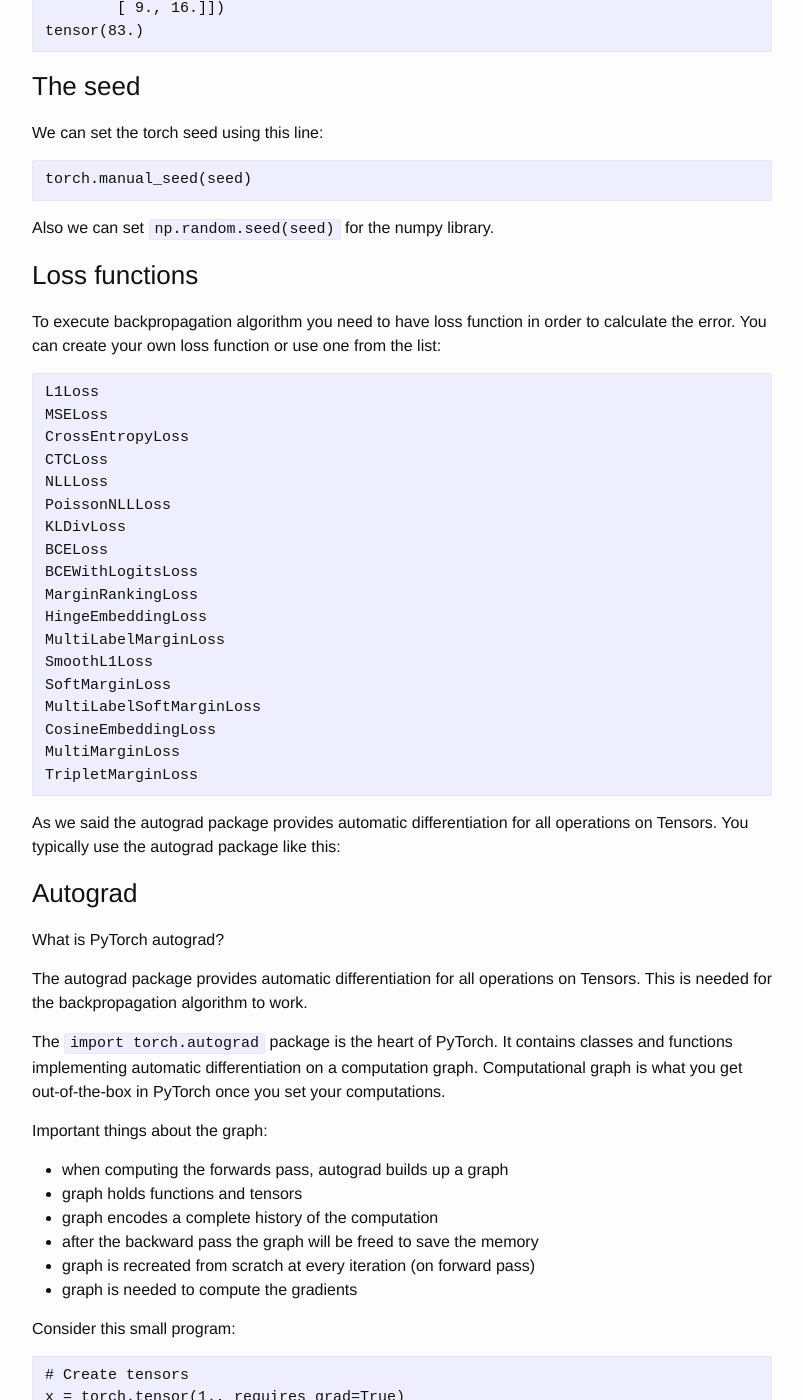
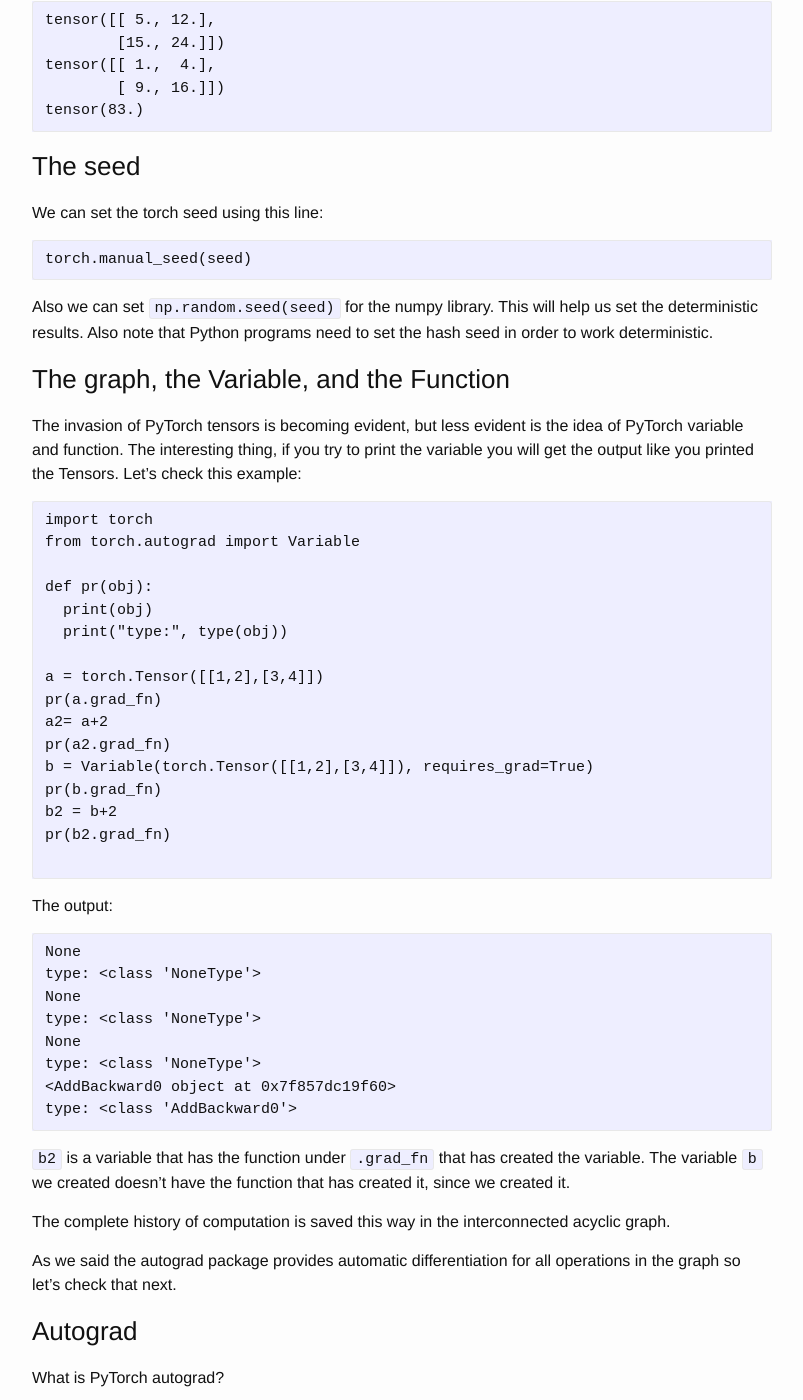
Before and after one commit to dejanbatanjac/dejanbatanjac.github.io, a Jekyll site: the page built from _posts/2019-02-05-PyTorch from tabula rasa.md, in a window 1280 px wide and 1400 px high, scrolled down 2979 px. Shown: the whole window, without its empty margins (238-1041 px from the left). Built offline with Jekyll 4.4.1, drawn with Linux system fonts in a browser that asks for light colours; our own code applies the rules of GitHub Pages for plain Markdown files; some of the changed text lies outside the part shown.

Commit message:
removed the loss f., added new example

```diff
--- a/_posts/2019-02-05-PyTorch from tabula rasa.md
+++ b/_posts/2019-02-05-PyTorch from tabula rasa.md
@@ -7,7 +7,7 @@
 
 You can use Torch either using the Lua programming language or if you like Python you can use PyTorch.
 
-You can use PyTorch together all major Python packages likes scipy, numpy, matplotlib and Cython with PyTorch's own autograd system.
+You can use PyTorch together with all major Python packages likes scipy, numpy, matplotlib and Cython and benefit from with PyTorch's autograd system.
 
 We will check some major PyTorch features in here and provide some feedback on PyTorch tensors, algebra and graphs.
 
@@ -22,6 +22,8 @@
 
 ### Data types
 
+We see in here the list of data types currently supported.
+
 |Data type | 	Tensor|
 |---|:---|
 |32-bit floating point |	torch.FloatTensor|
@@ -33,7 +35,7 @@
 |32-bit integer (signed)| 	torch.IntTensor |
 |64-bit integer (signed) |	torch.LongTensor|
 
-### What do you do first?
+### What do you do first in PyTorch?
 
 In order to use it you first import the `torch` library.
 
@@ -63,11 +65,12 @@
 
 ~~~
 a = torch.range(1, 12)
-a = a.view(3, 4)        # reshapes inot 3 columns x 4 rows
+a = a.view(3, 4)        # reshapes in 3 columns x 4 rows
 ~~~
 
-Note how numpy uses `reshape()` method and PyTorch uses `view()` method for the same thing
-As we know from numpy the next line will vectorize the tensor.
+Note you can use PyTorch `reshape()` method also but PyTorch uses `view()` method would return you the copy if possible.
+
+As we know, if we spec. the dimension `-1` this will "vectorize" the tensor.
 
     a.view(-1)
 
@@ -135,32 +138,49 @@
 
     torch.manual_seed(seed)
 
-Also we can set `np.random.seed(seed)` for the numpy library.
+Also we can set `np.random.seed(seed)` for the numpy library. This will help us set the deterministic results. Also note that Python programs need to set the hash seed in order to work deterministic.
 
-### Loss functions
+### The graph, the Variable, and the Function
 
-To execute backpropagation algorithm you need to have loss function in order to calculate the error. You can create your own loss function or use one from the list:
+The invasion of PyTorch tensors is becoming evident, but less evident is the idea of PyTorch variable and function. The interesting thing, if you try to print the variable you will get the output like you printed the Tensors. Let's check this example:
 
-    L1Loss
-    MSELoss
-    CrossEntropyLoss
-    CTCLoss
-    NLLLoss
-    PoissonNLLLoss
-    KLDivLoss
-    BCELoss
-    BCEWithLogitsLoss
-    MarginRankingLoss
-    HingeEmbeddingLoss
-    MultiLabelMarginLoss
-    SmoothL1Loss
-    SoftMarginLoss
-    MultiLabelSoftMarginLoss
-    CosineEmbeddingLoss
-    MultiMarginLoss
-    TripletMarginLoss
+~~~
+import torch
+from torch.autograd import Variable
 
-As we said the autograd package provides automatic differentiation for all operations on Tensors. You typically use the autograd package like this:
+def pr(obj):
+  print(obj)
+  print("type:", type(obj))
+
+a = torch.Tensor([[1,2],[3,4]])
+pr(a.grad_fn)
+a2= a+2
+pr(a2.grad_fn)
+b = Variable(torch.Tensor([[1,2],[3,4]]), requires_grad=True)
+pr(b.grad_fn)
+b2 = b+2
+pr(b2.grad_fn)
+
+~~~
+
+The output:
+~~~
+None
+type: <class 'NoneType'>
+None
+type: <class 'NoneType'>
+None
+type: <class 'NoneType'>
+<AddBackward0 object at 0x7f857dc19f60>
+type: <class 'AddBackward0'>
+~~~
+
+`b2` is a variable that has the function under `.grad_fn` that has created the variable.
+The variable `b` we created doesn't have the function that has created it, since we created it.
+
+The complete history of computation is saved this way in the interconnected acyclic graph.
+
+As we said the autograd package provides automatic differentiation for all operations in the graph so let's check that next.
 
 ### Autograd
 
@@ -210,8 +230,8 @@
 
 PyTorch computes backward gradients using a computational graph which keeps track of what operations have been done during your forward pass.
 
-In each iteration:
-* we execute the forward pass,
+In each iteration we:
+* execute the forward pass,
 * compute the derivatives of output with respect to the parameters of the network
 * update the parameters to fit the given examples
 
```
Also changed, not shown: other parts of _posts/2019-02-05-PyTorch from tabula rasa.md (+4 -4 lines).
